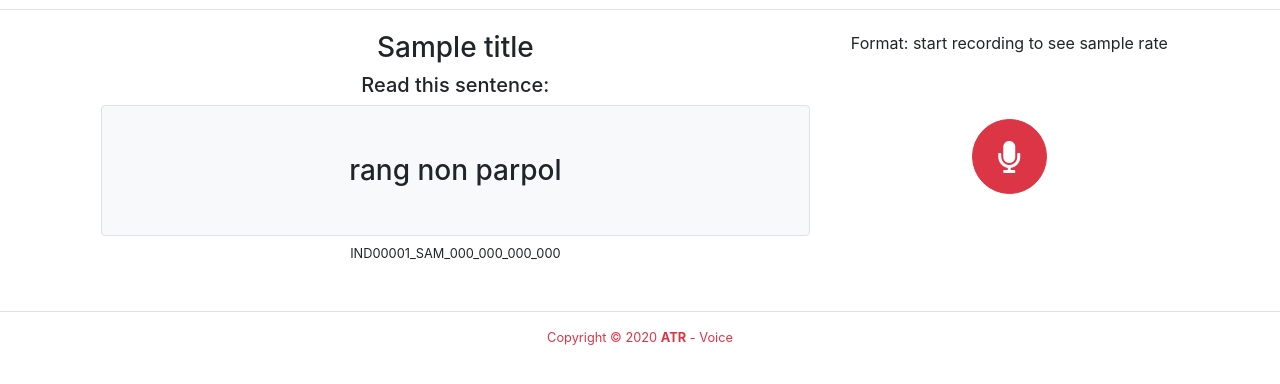
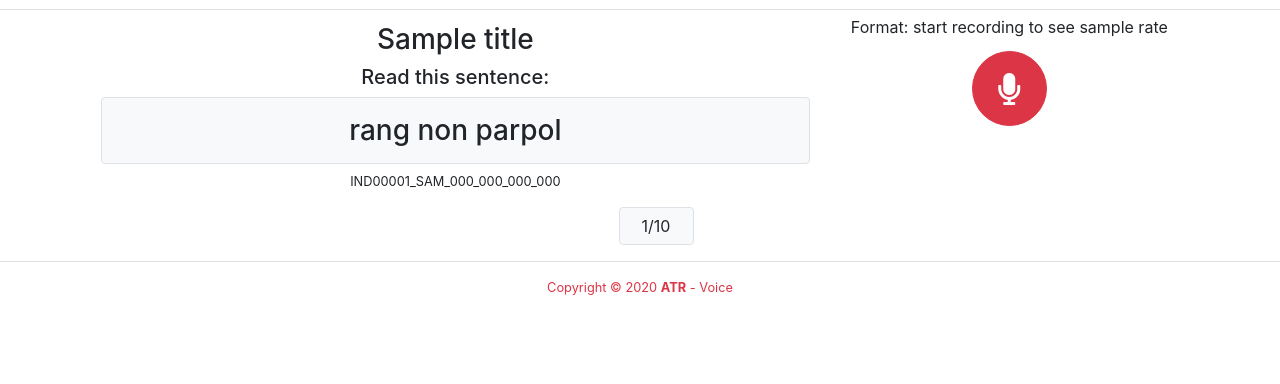
Before and after one commit to myusuf002/web_voice_record, a Django app: template speak/templates/speak/record.html in a window 1280 px wide. Shown: the part 49-433 px from the top of the page. Run offline with Django 3.2, Linux system fonts and the light colour scheme; data comes from the database, SQL or seed files in the repository; both versions use the stored data as it was after the commit; the template is opened without the code that fills it: values that come from a table or form of the project are taken from there, most other values are stand-ins (such as "Sample title", 1, 10 or a date in 2020); some libraries are stand-ins or nearby versions.

Commit message:
Change design

```diff
--- a/speak/templates/speak/index.html
+++ b/speak/templates/speak/index.html
@@ -9,14 +9,14 @@
 
 <div class="container">
     <div class="row p-3">
-        <div class="col-md-12 my-3 text-center">
+        <div class="col-md-12 my-1 text-center">
             <h3>{{ title }}</h3>
         </div>
         <div class="col-md-6 mx-auto">
             <form class="form" method="POST">
                 {% csrf_token %}
                 {% for field in form %}
-                    <div class="form-row mb-3">
+                    <div class="form-row mb-2">
                         <div class="col-md-3"><label for="{{ field.id_for_label }}">{{ field.label }}:</label></div>
                         <div class="col-md-9">
                             {{ field }}
--- a/speak/templates/speak/record.html
+++ b/speak/templates/speak/record.html
@@ -6,7 +6,7 @@
 
 {% block content %}
 
-<div class="container fixed-top mt-5 pt-3">
+<div id="alertSection" class="container fixed-top mt-5 pt-3 d-none">
     <div class="row">
         <div class="col">
             <div class="alert alert-warning alert-dismissible fade" role="alert" id="saveAlert">
@@ -30,43 +30,48 @@
 </div>
 
 <div class="container">
-    <div class="row p-3">
-        <div class="col-md-8 my-3 text-center">
+    <div class="row px-3 pt-3">
+        <div class="col-md-8 mt-2 text-center">
             <h3>{{ title }}</h3>
             <h5>Read this sentence:</h5>
-            <h3 id="utterance" class="bg-light border p-5 rounded text-center">{{ utterance.text }}</h3>
+            <h3 id="utterance" class="bg-light border p-3 rounded text-center">{{ utterance.text }}</h3>
             <small>{{ utterance.code|upper }}_{{ response.name|slice:':3'|upper }}_{{ response.gender.code |upper }}_{{ response.age.code|upper }}_{{ response.ethnic.code|upper }}_{{ response.dialect.code|upper }}</small>
-            <div class="mt-3">
+        </div>
+        <div class="col-md-4 text-center">
+            <div id="formats">Format: start recording to see sample rate</div>
+            <div class="mt-2" id="controls">
+                <button class="btn btn-danger rounded-circle m-1" style="width:75px;height:75px" id="recordButton">
+                    <i class="fas fa-microphone fa-2x"></i>
+                </button>
+                <button class="btn btn-danger rounded-circle m-1 d-none" style="width:75px;height:75px" id="stopButton">
+                    <i class="fa fa-stop fa-2x"></i>
+                </button>
+            </div>
+            <img id="recordProcess" class="mx-auto d-none" src="{% static 'recording.gif' %}" height="75px"/>
+            <div class="mx-auto mt-2" id="recordResult"></div>
+            <div id="saveDiv">
+                {% comment %} <a class="btn btn-danger text-white d-none px-3 mt-4">Save</a> {% endcomment %}
+            </div>
+        </div>
+    </div>
+    <div class="row">
+        <div class="col-md-12 text-center m-3">
                 {% comment %} <button class="btn btn-outline-danger px-3 mr-3" onClick="window.location.reload()">Next</button> {% endcomment %}
-                {% if 'recorded' in request.session %}
-                    <form class="d-inline" action="{% url 'done_record' %}" method="POST">
+                {% if count_record > 10 %}
+                    <form class="p-0 m-0" action="{% url 'done_record' %}" method="POST">
                         {% csrf_token %}
                         <input type="hidden" name="gender" value="{{ response.gender }}">
                         <input type="hidden" name="age" value="{{ response.age }}">
                         <input type="hidden" name="ethnic" value="{{ response.ethnic }}">
                         <input type="hidden" name="dialect" value="{{ response.dialect }}">
-                        <button type="submit" class="btn btn-danger px-3 mr-3">Done</button>
+                        <button type="submit" class="btn btn-success" style="width:75px;">Finish</button>
                     </form>
+                {% else %}
+                    <span class="btn btn-light border" style="width:75px;">{{ count_record }}/10</span>
                 {% endif %}
-            </div>
-        </div>
-        <div class="col-md-4 my-3 text-center">
-            <div id="formats">Format: start recording to see sample rate</div>
-            <div class="mt-5" id="controls">
-                <button class="btn btn-danger rounded-circle m-3" style="width:75px;height:75px" id="recordButton">
-                    <i class="fas fa-microphone fa-2x"></i>
-                </button>
-                <button class="btn btn-danger rounded-circle m-3 d-none" style="width:75px;height:75px" id="stopButton">
-                    <i class="fa fa-stop fa-2x"></i>
-                </button>
-            </div>
-            <div class="mx-auto" id="recordResult"></div>
-            <div id="saveDiv">
-                {% comment %} <a class="btn btn-danger text-white d-none px-3 mt-4">Save</a> {% endcomment %}
-            </div>
-
         </div>
     </div>
+
 </div>
 {% endblock %}
 
@@ -88,8 +93,10 @@
     var recordButton = document.getElementById("recordButton");
     var stopButton = document.getElementById("stopButton");
 
+    var recordResult = document.getElementById("recordResult");
     var saveDiv = document.getElementById("saveDiv");
 
+    var alertSection = document.getElementById("alertSection");
     var saveAlert = document.getElementById("saveAlert");
     var cantsaveAlert = document.getElementById("cantsaveAlert");
 
@@ -100,7 +107,12 @@
 
     function startRecording() {
         console.log("recordButton clicked");
-
+        while(recordResult.firstChild){
+            recordResult.removeChild(recordResult.firstChild);
+        }
+        while(saveDiv.firstChild){
+            saveDiv.removeChild(saveDiv.firstChild);
+        }
         /*
             Simple constraints object, for more advanced audio features see
             https://addpipe.com/blog/audio-constraints-getusermedia/
@@ -117,6 +129,7 @@
         stopButton.classList.remove("d-none");
         // saveButton.classList.add("d-none");
         saveAlert.classList.remove("show");
+        alertSection.classList.add("d-none");
 
 
         /*
@@ -132,10 +145,10 @@
                 create an audio context after getUserMedia is called
                 sampleRate might change after getUserMedia is called, like it does on macOS when recording through AirPods
                 the sampleRate defaults to the one set in your OS for your playback device
-
             */
             audioContext = new AudioContext();
 
+            recordProcess.classList.remove("d-none");
             //update the format
             document.getElementById("formats").innerHTML="Format: 1 channel pcm @ "+audioContext.sampleRate/1000+"kHz"
 
@@ -168,6 +181,7 @@
 
         //disable the stop button, enable the record too allow for new recordings
         stopButton.classList.add("d-none");
+        recordProcess.classList.add("d-none");
         recordButton.classList.remove("d-none");
         // saveButton.classList.remove("d-none");
         // saveButton.classList.remove("disabled");
@@ -184,7 +198,6 @@
     }
 
     function createRecordResult(blob) {
-        var recordResult = document.getElementById("recordResult");
         while(recordResult.firstChild){
             recordResult.removeChild(recordResult.firstChild);
         }
@@ -202,8 +215,8 @@
         saveButton.classList.add("btn");
         saveButton.classList.add("btn-danger");
         saveButton.classList.add("text-white");
-        saveButton.classList.add("px-3");
-        saveButton.classList.add("mt-4");
+        saveButton.style.width = "75px";
+        saveButton.classList.add("mt-2");
         saveButton.innerHTML = 'Save';
         saveButton.href = "#";
         saveButton.addEventListener("click", function(event){
@@ -225,6 +238,7 @@
                 contentType: false,
                 success: function (data) {
                     console.log('response' + JSON.stringify(data));
+                    alertSection.classList.remove("d-none");
                     saveAlert.classList.add("show");
                     setTimeout(function(){window.location.reload()}, 3000);
                     // saveButton.classList.add("disabled");
@@ -232,6 +246,7 @@
                 error: function () {
                 // handle error case here
                     console.log('Error save record');
+                    alertSection.classList.remove("d-none");
                     cantsaveAlert.classList.add("show");
                 },
 
--- a/speak/views.py
+++ b/speak/views.py
@@ -14,6 +14,7 @@ from .forms import speakForm
 def viewIndex(request):
     if 'response' in request.session: del request.session['response']
     if 'recorded' in request.session: del request.session['recorded']
+    request.session['count_record'] = 0
 
     form = speakForm(request.POST or None)
     if request.method == 'POST':
@@ -35,6 +36,7 @@ def viewRecord(request):
         context = {
             'title': "Record",
             'page': "speak",
+            'count_record': request.session['count_record'],
             'response': request.session['response'],
             'utterance': utterance #[randint(0, len(Utterances)-1)]
         }
@@ -43,6 +45,7 @@ def viewRecord(request):
 
 def saveRecord(request):
     request.session['recorded'] = 1
+    request.session['count_record'] += 1
     print("... save record ...")
     audio_data = request.FILES['audio']
     audio_name = request.POST['name']
@@ -91,6 +94,7 @@ def doneRecord(request):
         dialect.count += 1
         dialect.save()
 
+    del request.session['count_record']
     del request.session['response']
     del request.session['recorded']
     return redirect('speak')
```
Also changed, not shown: README.md, db.sqlite3, static/recording-.gif (added), static/recording.gif (added), 1 other file.
